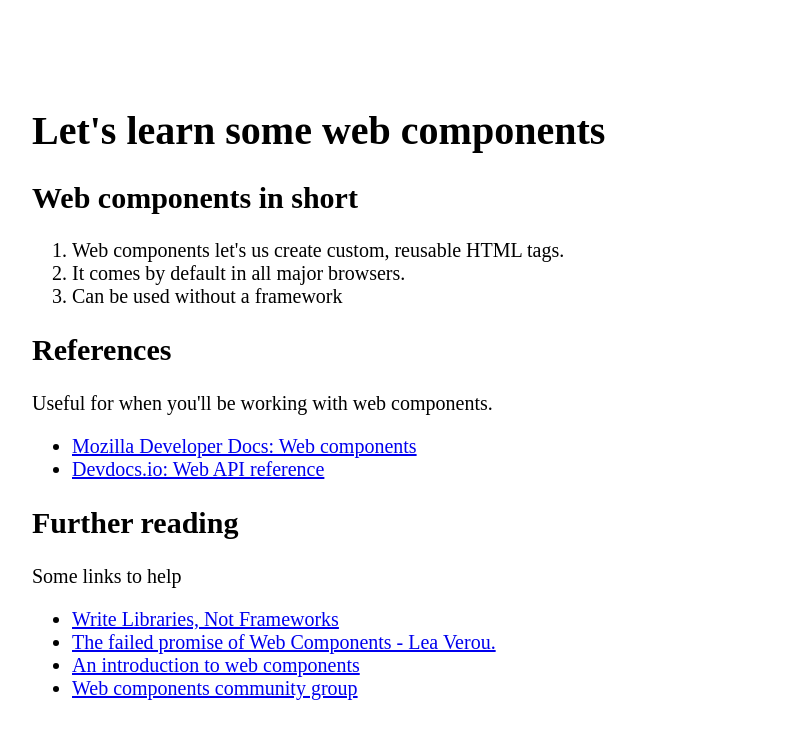
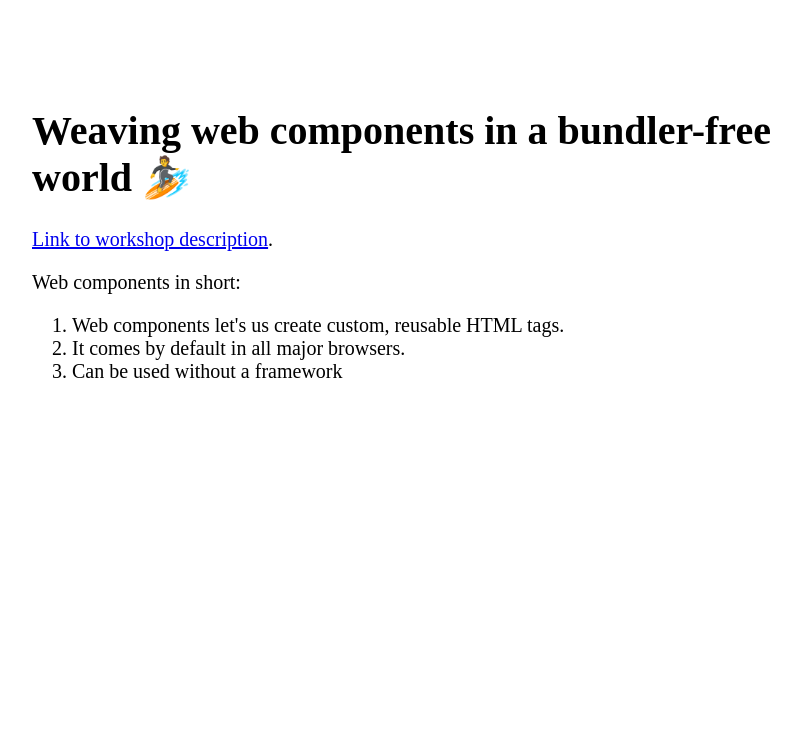
Before and after one commit to nilsnh/workshop-on-web-components, a website: page src/index.html in a window 1280 px wide. Shown: the whole page, without its empty margins (222-1023 px from the left). Drawn offline with Linux system fonts and the light colour scheme; a script that the page names is missing.

Commit message:
move references to separate file

```diff
--- a/src/components/site-menu.mjs
+++ b/src/components/site-menu.mjs
@@ -28,7 +28,8 @@ export class SiteMenu extends HTMLElement {
               h('li', h('a', { href: '/' }, 'Home')),
               h('li', h('a', { href: '/part-1.html' }, 'Part one')),
               h('li', h('a', { href: '/part-2.html' }, 'Part two')),
-              h('li', h('a', { href: '/part-3.html' }, 'Part three'))
+              h('li', h('a', { href: '/part-3.html' }, 'Part three')),
+              h('li', h('a', { href: '/references.html' }, 'References'))
             )
           )
         )
--- a/src/index.html
+++ b/src/index.html
@@ -15,106 +15,21 @@
   <body>
     <site-menu></site-menu>
 
-    <h1>Let's learn some web components</h1>
+    <h1>Weaving web components in a bundler-free world 🏄</h1>
 
-    <!-- <section>
-      <h1>Welcome to the web components workshop</h1>
+    <p>
+      <a
+        href="https://2022.boosterconf.no/talk/155-weaving-web-components-in-a-bundler-free-world/"
+        >Link to workshop description</a
+      >.
+    </p>
 
-      <p>
-        These days many web frameworks offer functionality for expressing
-        reusable components. However, what is less known is that browsers have
-        built-in support for defining web components.
-      </p>
-
-      <p>
-        Web components isn't a new browser feature by no means. Some say that
-        native web components has failed, and others say it's only now with
-        Internet Explorer 11 being phased out that we'll finally see its
-        potential fully realized. Additionally, we now have support for ES6
-        modules in all major browsers. Combine that with the concept of HTTP2
-        multiplexing and we have the stage set for a web development experience
-        without a bundling step.
-      </p>
-
-      <p>In this workshop we will:</p>
-
-      <ul>
-        <li>Build native web components using test driven development.</li>
-        <li>Work with native browser APIs.</li>
-        <li>
-          See how web components can be embedded in frameworks such as React.
-        </li>
-        <li>Finally, we'll benchmark our work and discuss its implications.</li>
-      </ul>
-      <p>
-        My goal for this workshop is to give participants a head start into
-        building and using web components, and to get an idea of how this
-        technology might be put to good use.
-      </p>
-      <p>
-        Intended audience: To attend you should have a basic knowledge of how to
-        work with HTML, CSS, JavaScript and the command line. And bring a laptop
-        unless you're pairing up with a friend who has one.
-      </p>
-    </section> -->
-
-    <h2>Web components in short</h2>
+    <p>Web components in short:</p>
 
     <ol>
       <li>Web components let's us create custom, reusable HTML tags.</li>
       <li>It comes by default in all major browsers.</li>
       <li>Can be used without a framework</li>
     </ol>
-
-    <section>
-      <h2>References</h2>
-      <p>Useful for when you'll be working with web components.</p>
-      <ul>
-        <li>
-          <a
-            href="https://developer.mozilla.org/en-US/docs/Web/Web_Components"
-            target="_blank"
-            rel="noopener noreferrer"
-            >Mozilla Developer Docs: Web components
-          </a>
-        </li>
-        <li>
-          <a
-            href="https://devdocs.io/dom/"
-            target="_blank"
-            rel="noopener noreferrer"
-            >Devdocs.io: Web API reference</a
-          >
-        </li>
-      </ul>
-    </section>
-
-    <section>
-      <h2>Further reading</h2>
-      <p>Some links to help</p>
-      <ul>
-        <li>
-          <a href="https://www.brandons.me/blog/libraries-not-frameworks"
-            >Write Libraries, Not Frameworks</a
-          >
-        </li>
-        <li>
-          <a
-            href="https://lea.verou.me/2020/09/the-failed-promise-of-web-components/"
-            >The failed promise of Web Components - Lea Verou.</a
-          >
-        </li>
-        <li>
-          <a href="https://css-tricks.com/an-introduction-to-web-components/"
-            >An introduction to web components</a
-          >
-        </li>
-        <li>
-          <a href="https://www.w3.org/community/webcomponents/"
-            >Web components community group</a
-          >
-        </li>
-      </ul>
-    </section>
   </body>
 </html>
```
Also changed, not shown: src/part-3.html (+1 -2 lines), src/references.html (added, +65 -0 lines).
